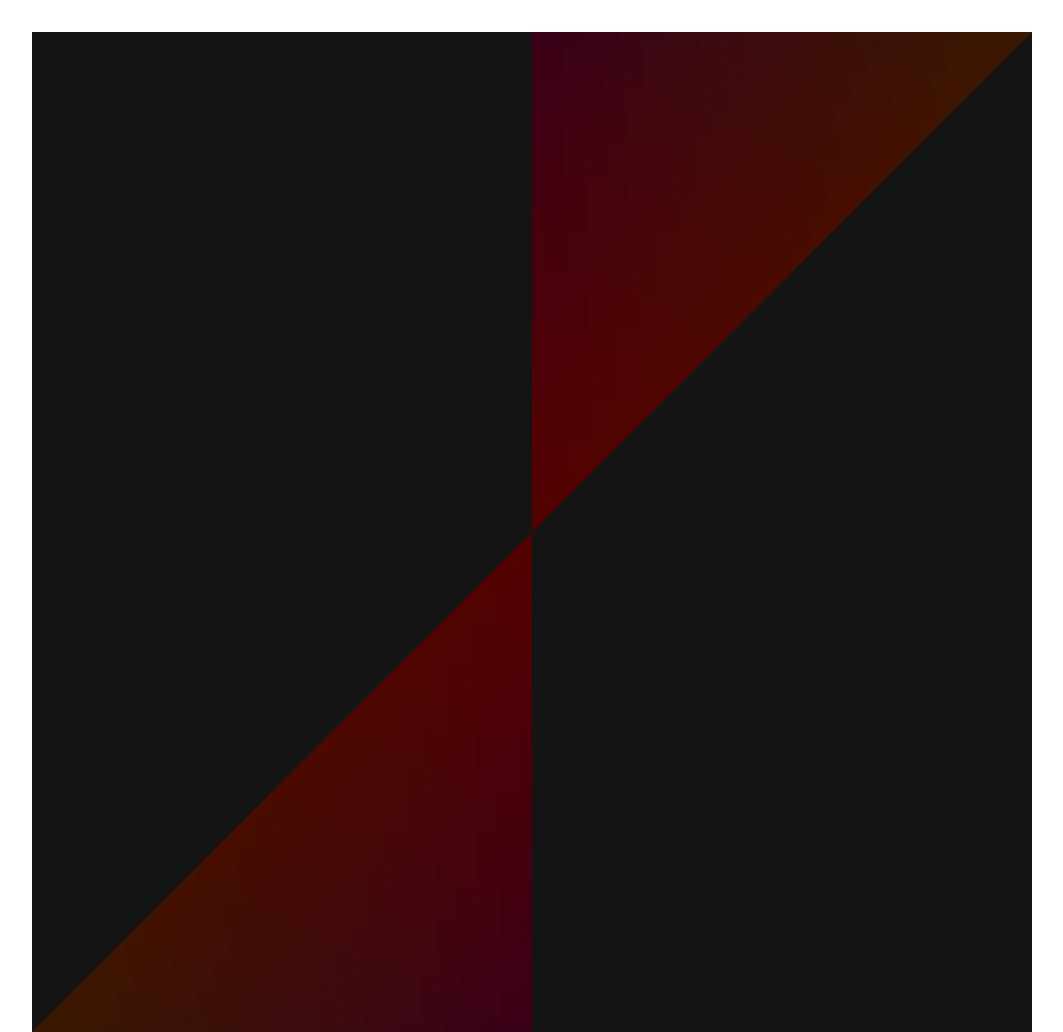
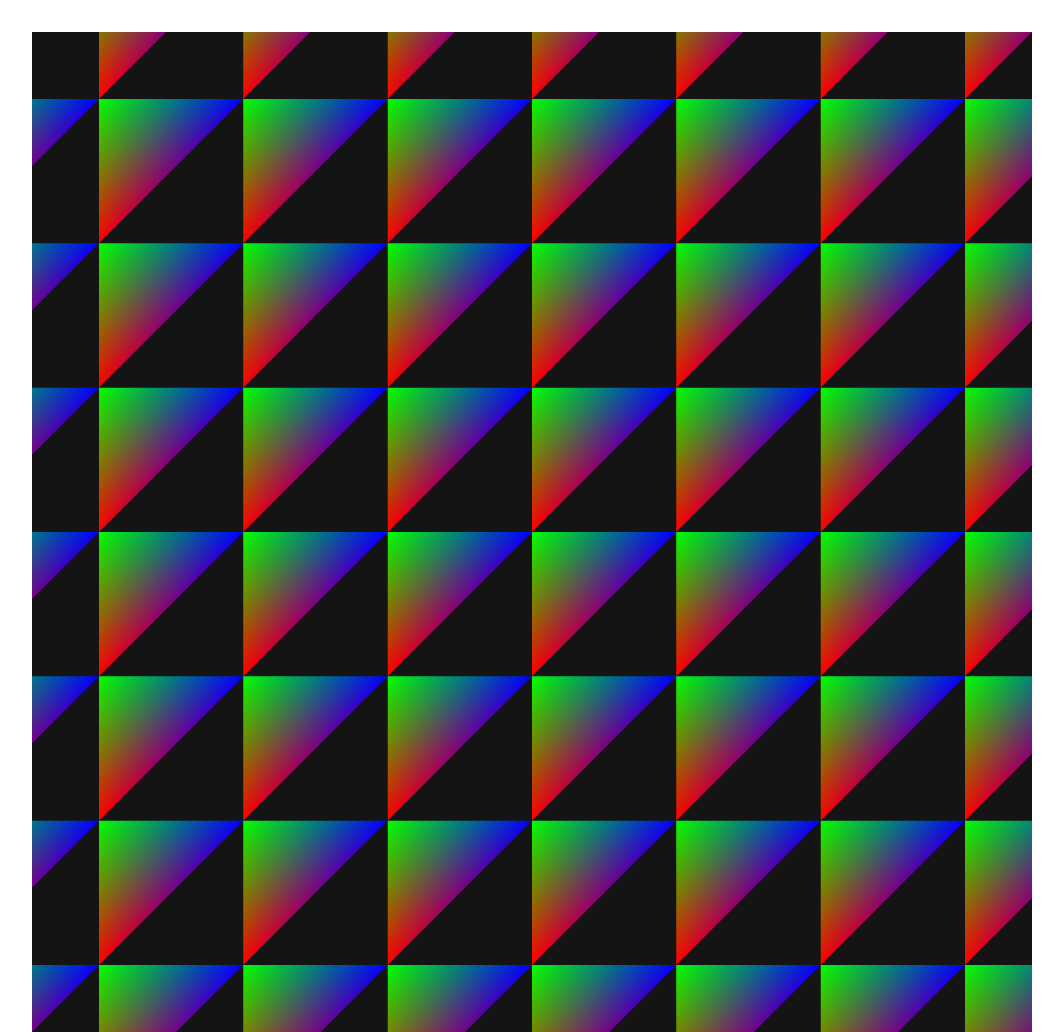
Before and after one commit to olszewskib/BezierSurfaceGraphicEngine, a website with bundled scripts: page public/index.html in a window 1280 px wide. Shown: the top 1032 px of the page, without its empty margins (108-1171 px from the left). Built offline with nearby package versions, Linux system fonts and the light colour scheme.

Commit message:
drawing many triangles works

```diff
--- a/public/index.html
+++ b/public/index.html
@@ -29,13 +29,13 @@
               <h2>Camera Movement</h2>
               <li class="centered-range">
                 <h2>x:</h2>
-                <input type="range" id="xCamera" min="0" max="500" value="0"></li>
+                <input type="range" id="xCamera" min="-500" max="500" value="500"></li>
               <li class="centered-range">
                 <h2>y:</h2>
-                <input type="range" id="yCamera" min="0" max="500" value="0"></li>
+                <input type="range" id="yCamera" min="-500" max="500" value="500"></li>
               <li class="centered-range">
                 <h2 margin="0">z:</h2>
-                <input type="range" id="zCamera" min="0" max="500" value="200"></li>
+                <input type="range" id="zCamera" min="0" max="1000" value="200"></li>
             </ul>
           </td>
           <td>
@@ -43,13 +43,13 @@
               <h2>Camera Direction</h2>
               <li class="centered-range">
                 <h2>x:</h2>
-                <input type="range" id="xCameraDirection" min="0" max="500" value="0"></li>
+                <input type="range" id="xCameraDirection" min="-500" max="500" value="500"></li>
               <li class="centered-range">
                 <h2>y:</h2>
-                <input type="range" id="yCameraDirection" min="0" max="500" value="0"></li>
+                <input type="range" id="yCameraDirection" min="-500" max="500" value="500"></li>
               <li class="centered-range">
                 <h2 margin="0">z:</h2>
-                <input type="range" id="zCameraDirection" min="0" max="500" value="0"></li>
+                <input type="range" id="zCameraDirection" min="-500" max="500" value="0"></li>
             </ul>
           </td>
         </tr>
--- a/src/index.ts
+++ b/src/index.ts
@@ -3,34 +3,30 @@ import { fragmentShaderSourceCode } from "./lib/fragmentShader";
 import { vertexShaderSourceCode } from "./lib/vertexShader";
 import { M4 } from "./m4";
 import { deg2rad } from "./models/angles";
-import { Triangle } from "./models/triangle";
 import { Vec3 } from "./models/vec3";
-import { TriangleMesh, getNormals, getVertices } from "./triangleMesh";
+import { TriangleMesh, getColors, getNormals, getVertices } from "./triangleMesh";
 import { createStaticVertexBuffer, getProgram } from "./webGL";
 
 
-const slider = document.getElementById("precisionSlider") as HTMLInputElement;
+const precisionSlider = document.getElementById("precisionSlider") as HTMLInputElement;
 const sliderValue = document.getElementById("sliderValue");
 
 const zSlider = document.getElementById("zSlider") as HTMLInputElement;
 const xIndex = document.getElementById("xIndexInput") as HTMLInputElement;
 const yIndex = document.getElementById("yIndexInput") as HTMLInputElement;
 
-if(slider == null)
-    throw new Error("slider not found");
-if(sliderValue == null)
-    throw new Error("slider not found");
-if(zSlider == null)
+if(precisionSlider == null || sliderValue == null || zSlider == null)
     throw new Error("slider not found");
 
-slider.addEventListener("input", function() {
-    sliderValue.textContent = "Precision: " + slider.value;
-    let precision = parseInt(slider.value,10);
+precisionSlider.addEventListener("input", function() {
+    sliderValue.textContent = "Precision: " + precisionSlider.value;
+    let precision = parseInt(precisionSlider.value,10);
+    mesh.construct(precision);
+    triangleVertices = getVertices(mesh);
+    triangleNormals = getNormals(mesh);
+    rgbTriangleColors = getColors(mesh);
     drawTriangles();
 });
-
-// Bezier Surface
-const surface = new BezierSurface();
 
 zSlider.addEventListener("input", function() {
 
@@ -44,38 +40,6 @@ zSlider.addEventListener("input", function() {
 
 })
 
-
-
-const canvasSize: number = 1000;
-const defaultPrecision: number = 4;
-const mesh = new TriangleMesh(canvasSize,defaultPrecision,surface);
-
-
-const triangleNormals = getNormals(mesh);
-//const triangleVertices = getVertices(mesh);
-//console.log(triangleVertices);
-
-
-const triangleVertices = new Float32Array([
-    0,0,100,
-    250,250,0,
-    0,250,0,
-    0,0,100,
-    -250,-250,0,
-    0,-250,0
-]);
-
-
-const rgbTriangleColors = new Uint8Array([
-    255, 0, 0,
-    0, 255, 0,
-    0, 0, 255,
-    255, 0, 0,
-    0, 255, 0,
-    0, 0, 255,
-]);
-
-
 const xCameraSlider = document.getElementById("xCamera") as HTMLInputElement;
 const yCameraSlider = document.getElementById("yCamera") as HTMLInputElement;
 const zCameraSlider = document.getElementById("zCamera") as HTMLInputElement;
@@ -83,8 +47,8 @@ if(xCameraSlider == null || yCameraSlider == null || zCameraSlider == null) {
     throw new Error("CameraSlidersError");
 }
 
-var xCamera: number = 0;
-var yCamera: number = 0;
+var xCamera: number = 500;
+var yCamera: number = 500;
 var zCamera: number = 200;
 
 xCameraSlider.addEventListener("input", function() {
@@ -107,8 +71,8 @@ if(xCameraDirectionSlider == null || yCameraDirectionSlider == null || zCameraDi
     throw new Error("CameraSlidersError");
 }
 
-var xCameraDirection: number = 0;
-var yCameraDirection: number = 0;
+var xCameraDirection: number = 500;
+var yCameraDirection: number = 500;
 var zCameraDirection: number = 0;
 
 xCameraDirectionSlider.addEventListener("input", function() {
@@ -123,6 +87,19 @@ zCameraDirectionSlider.addEventListener("input", function() {
     zCameraDirection = parseInt(zCameraDirectionSlider.value,10);
     drawTriangles();
 });
+
+// ------------------------------------------------------------------------- Code Below ------------------------------------------------------------------------
+
+// Bezier Surface
+const surface = new BezierSurface();
+
+// Triangle Mesh
+var precision: number = 10;
+const mesh = new TriangleMesh(precision,surface);
+
+var triangleVertices = getVertices(mesh);
+var triangleNormals = getNormals(mesh);
+var rgbTriangleColors = getColors(mesh);
 
 function drawTriangles() {
 
@@ -169,7 +146,7 @@ function drawTriangles() {
     gl.clear(gl.COLOR_BUFFER_BIT | gl.DEPTH_BUFFER_BIT);
 
     gl.enable(gl.DEPTH_TEST);
-    gl.enable(gl.CULL_FACE);
+    //gl.enable(gl.CULL_FACE);
 
     // Rasterizer (which output pixels are covered by a triangle?)
     gl.viewport(0, 0, canvas.width, canvas.height);
@@ -192,7 +169,7 @@ function drawTriangles() {
 
 
     // This matrix converts a frustum of space into a clip space, so basicly it which part of space we can see
-    var projectionMatrix = M4.perspective(deg2rad(60),canvas.clientWidth/canvas.clientHeight,1,2000);
+    var projectionMatrix = M4.perspective(deg2rad(120),canvas.clientWidth/canvas.clientHeight,1,2000);
 
     // This matrix positions the camera in the world
     var cameraPosition: Vec3 = new Vec3(xCamera,yCamera,zCamera); // location of the camera in the space
@@ -208,7 +185,7 @@ function drawTriangles() {
     var viewProjectionMatrix = M4.multiply(viewMatrix,projectionMatrix);
 
     // This matrix takes the vertices of the model and moved them to the world space, so basicly it determines where things are
-    var worldMatrix = M4.scaling(1,1,1);
+    var worldMatrix = M4.scaling(1000,1000,1000);
 
     // This matix first moves our obj <worldMatrix> then when it is set it moves it in front of the camera <viewMatix> and lastly clips it into space <projectionMatrix>
     var worldViewProjectionMatrix = M4.multiply(worldMatrix,viewProjectionMatrix);
@@ -220,11 +197,11 @@ function drawTriangles() {
     gl.uniformMatrix4fv(worldLocation, false, worldMatrix.convert());
     gl.uniformMatrix4fv(worldViewProjectionLocation, false, worldViewProjectionMatrix.convert());
 
-    var vec = new Vec3(0.5,0.7,0.3);
+    var vec = new Vec3(0,0,1);
     vec.normalize();
     gl.uniform3fv(reverseLightDirection, vec.getVec3ForBuffer());
 
-    gl.drawArrays(gl.TRIANGLES, 0, 6);
+    gl.drawArrays(gl.TRIANGLES, 0, mesh.triangles.length * 3);
 }
 
 drawTriangles();
--- a/src/triangleMesh.ts
+++ b/src/triangleMesh.ts
@@ -9,15 +9,17 @@ export class TriangleMesh {
     triangles: Triangle[];
     surface:BezierSurface;
 
-    constructor( size: number, precision: number, surface: BezierSurface ) {
-        this.size = size;
+    constructor(precision: number, surface: BezierSurface ) {
+        this.size = 1;
         this.precision = precision;
         this.triangles = [];
         this.surface = surface;
-        this.construct();
+        this.construct(this.precision);
     }
 
-    construct(): void {
+    construct(precision: number): void {
+        this.triangles = [];
+        this.precision = precision;
         var edgeLenght: number = this.size/this.precision;
 
         for(let i=0; i<this.precision; i++) {
@@ -34,8 +36,16 @@ export class TriangleMesh {
                 var p3 = new Vertex(edgeLenght * (j+1), edgeLenght * (i+1), this.surface.P(edgeLenght * (j+1),edgeLenght * (i+1)));
                 p3.setNormal(new Vec3(0,0,1));
 
-                var t = new Triangle(p1,p2,p3);
-                this.triangles.push(t);
+                var tLow = new Triangle(p1,p2,p3);
+                this.triangles.push(tLow);
+
+                /*
+                var p4 = new Vertex(edgeLenght * (j+1), edgeLenght * i, this.surface.P(edgeLenght * (j+1), edgeLenght * i));
+                p4.setNormal(new Vec3(0,0,1));
+
+                var tHigh = new Triangle(p1,p3,p4);
+                this.triangles.push(tHigh);
+                */
             }
         }
     }
@@ -58,8 +68,44 @@ export function getNormals(mesh: TriangleMesh): Float32Array {
         normals.push(...p3)
     })
 
+    /*
+    for(let i:number = 0; i<mesh.triangles.length; i+=2) {
+        var triangle:Triangle = mesh.triangles[i];
+        var closer:Triangle = mesh.triangles[i+1];
+
+        if(!triangle.p1.normal || !triangle.p2.normal || !triangle.p3.normal || !closer.p3.normal) {
+            throw new Error("VertexNormalIsUndefined");
+        }
+
+        var p1 = triangle.p1.normal.getVec3ForBuffer();
+        normals.push(...p1)
+        var p2 = triangle.p2.normal.getVec3ForBuffer();
+        normals.push(...p2)
+        var p3 = triangle.p3.normal.getVec3ForBuffer();
+        normals.push(...p3)
+        var p4 = closer.p3.normal.getVec3ForBuffer();
+        normals.push(...p4);
+    }
+    */
+
     var cpuBuffer: Float32Array = new Float32Array(normals);
     return cpuBuffer;
+}
+
+export function getColors(mesh: TriangleMesh): Uint8Array {
+
+    var colors: number[] = new Array();
+    for(let i:number = 0; i<mesh.triangles.length; i++) {
+
+        colors.push(255,0,0);
+        colors.push(0,255,0);
+        colors.push(0,0,255);
+        //colors.push(100,100,100);
+    }
+
+    var cpuBuffer: Uint8Array = new Uint8Array(colors);
+    return cpuBuffer;
+
 }
 
 export function getVertices(mesh: TriangleMesh): Float32Array {
@@ -67,7 +113,7 @@ export function getVertices(mesh: TriangleMesh): Float32Array {
     var vertices: number[] = new Array();
 
     mesh.triangles.forEach( triangle => {
-        if(!triangle.p1 || !triangle.p2 || !triangle.p3) {
+        if(!triangle.p1.normal || !triangle.p2.normal || !triangle.p3.normal) {
             throw new Error("VertexNormalIsUndefined");
         }
 
@@ -78,6 +124,22 @@ export function getVertices(mesh: TriangleMesh): Float32Array {
         var p3 = triangle.p3.getVec3ForBuffer();
         vertices.push(...p3)
     })
+
+    /*
+    for(let i:number = 0; i<mesh.triangles.length; i+=2) {
+        var triangle:Triangle = mesh.triangles[i];
+        var closer:Triangle = mesh.triangles[i+1];
+
+        var p1 = triangle.p1.getVec3ForBuffer();
+        vertices.push(...p1)
+        var p2 = triangle.p2.getVec3ForBuffer();
+        vertices.push(...p2)
+        var p3 = triangle.p3.getVec3ForBuffer();
+        vertices.push(...p3)
+        var p4 = closer.p3.getVec3ForBuffer();
+        vertices.push(...p4);
+    }
+    */
 
     var cpuBuffer: Float32Array = new Float32Array(vertices);
     return cpuBuffer;
```
